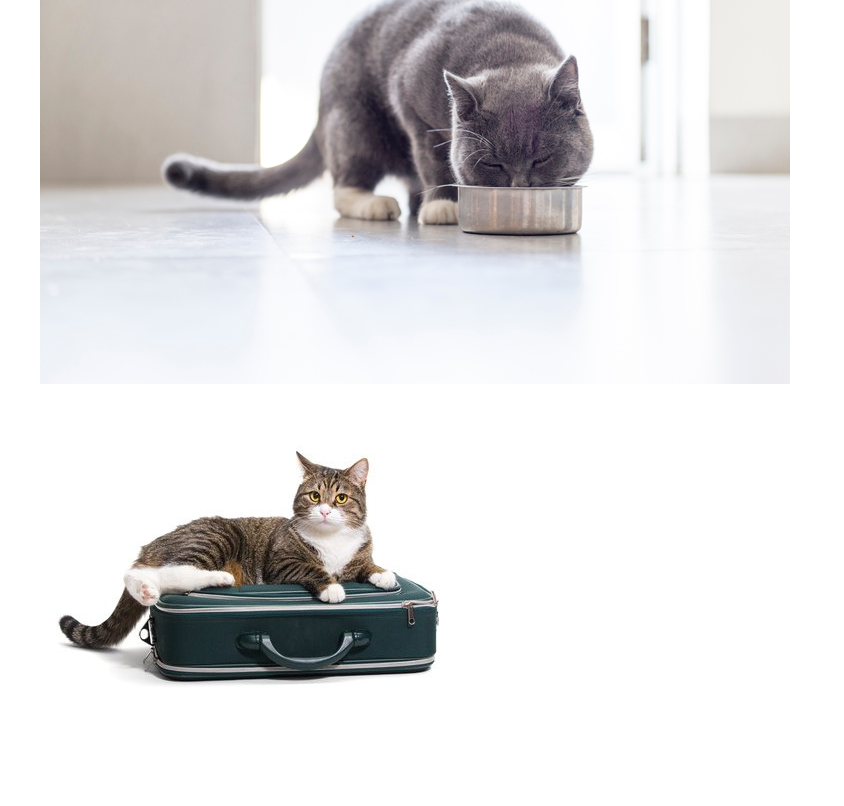
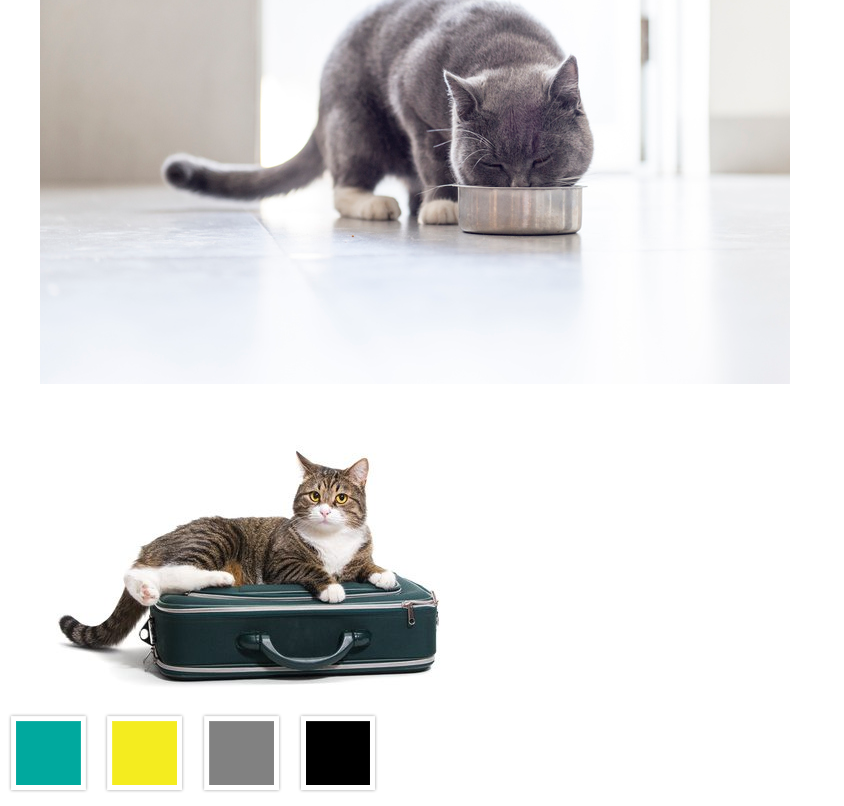
Before and after one commit to shannon8611/project_final2_adams_shannon, a plain HTML site: page index.html in a window 1280 px wide. Shown: the part 1044-1850 px from the top of the page, without its empty margins (0-844 px from the left). Before the commit the page ends 1752 px from the top, so only its background shows below. Drawn offline with Linux system fonts and the light colour scheme.

Commit message:
Add aside with article for color display

```diff
--- a/index.html
+++ b/index.html
@@ -39,7 +39,7 @@
                         designed to bring the pet care experience directly to you.
                     </p>
 
-            </article>
+          </article>
 
             <article id="photos">
 
@@ -57,6 +57,14 @@
 
           </article>
 
+      </section>
+
+      <aside>
+        <article id="colors">
+          <img src="img/colors.png" alt="Colors">
+        </article>
+
+      <article id="button">
     <script src="js/main.js"></script>
 </body>
 </html>
```
Also changed, not shown: img/colors.png (added).
